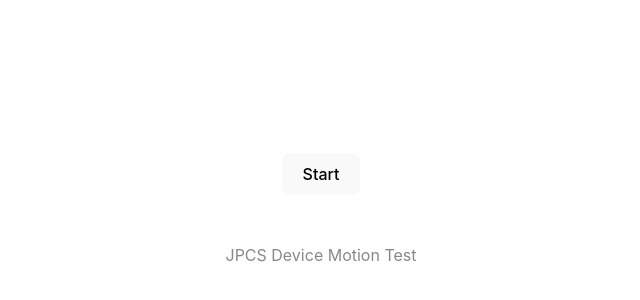
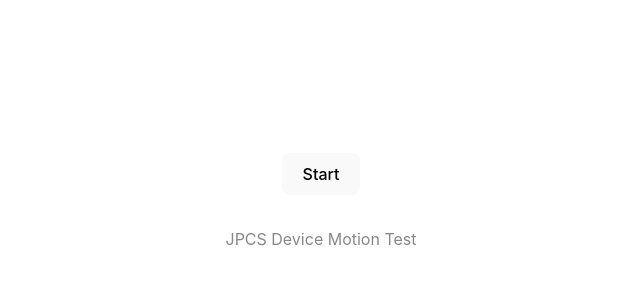
Before and after one commit to dlsl-jpcs/gaap-2024-client, a React (Vite) app: page / in a window 1280 px wide. Shown: the part 198-498 px from the top of the page, without its empty margins (319-959 px from the left). Built offline with nearby package versions, Linux system fonts and the light colour scheme.

Commit message:
chore: reduce vertical padding of cards

```diff
--- a/src/App.css
+++ b/src/App.css
@@ -7,7 +7,10 @@
 
 
 .card {
-  padding: 2em;
+  padding-left: 2em;
+  padding-right: 2em;
+  padding-top: 1em;
+  padding-bottom: 1em;
 
 }
 
```
